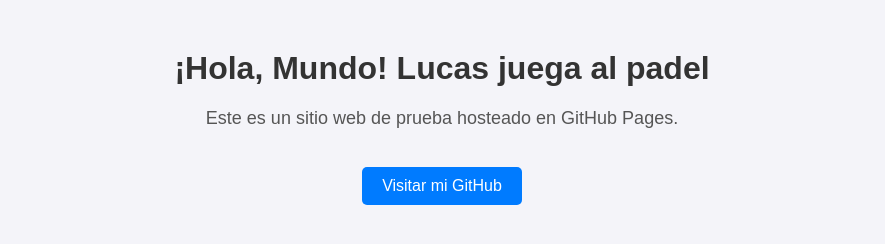
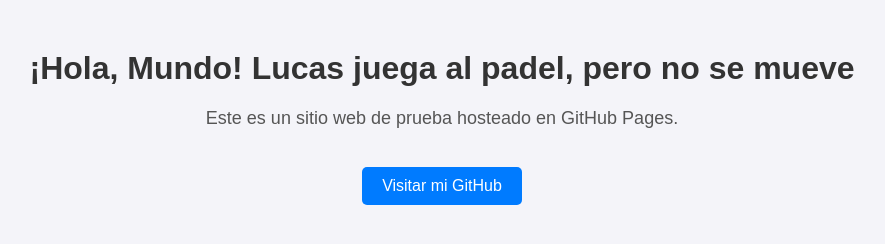
Before and after one commit to GJDominguez/test_sitio_web, a plain HTML site: page index.html in a window 1280 px wide. Shown: the whole page, without its empty margins (198-1083 px from the left). Drawn offline with Linux system fonts and the light colour scheme.

Commit message:
Update index.html

```diff
--- a/index.html
+++ b/index.html
@@ -35,7 +35,7 @@
     </style>
 </head>
 <body>
-    <h1>¡Hola, Mundo! Lucas juega al padel</h1>
+    <h1>¡Hola, Mundo! Lucas juega al padel, pero no se mueve</h1>
     <p>Este es un sitio web de prueba hosteado en GitHub Pages.</p>
     <a href="https://github.com/GJDominguez" target="_blank">Visitar mi GitHub</a>
 </body>
```
